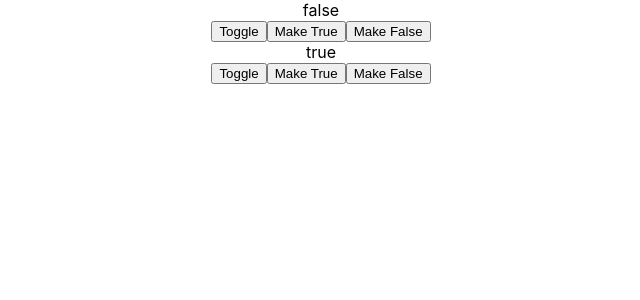
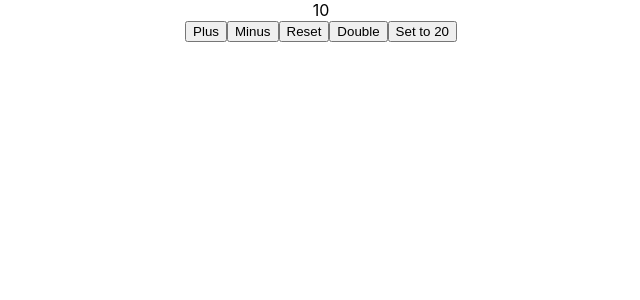
Before and after one commit to dimon08888/custom-hooks, a React (Create React App) app: page / in a window 1280 px wide. Shown: the top 300 px of the page, without its empty margins (319-959 px from the left). Built offline with nearby package versions, Linux system fonts and the light colour scheme.

Commit message:
Добавлен useCounter

```diff
--- a/src/App.tsx
+++ b/src/App.tsx
@@ -1,10 +1,15 @@
+import React from 'react'
 import './App.css'
 import useToggle from './hooks/useToggle'
+import useCounter from './hooks/useCounter'
+import { useState } from 'react'
 
 function App() {
   return (
     <div className="App">
-      <ToggleExample />
+      {/* <ToggleExample /> */}
+      {/* <ArrayExample /> */}
+      <CounterExample />
     </div>
   )
 }
@@ -28,4 +33,39 @@ function ToggleExample() {
   )
 }
 
+function ArrayExample() {
+  const [array, setArray] = useState([1, 2, 3, 4, 5, 6])
+
+  function handleAddNumber() {
+    setArray(currentArray => [...currentArray, 7])
+    // setArray(currentArray => {
+    //   const copyArray = currentArray.slice()
+    //   copyArray.push(7)
+    //   return copyArray
+    // })
+  }
+
+  return (
+    <div>
+      <div>{'[' + array.join(', ') + ']'}</div>
+      <button onClick={handleAddNumber}>Add 7</button>
+    </div>
+  )
+}
+
+function CounterExample() {
+  const { value, incrementValue, decrementValue, resetValue, doubleValue, set } =
+    useCounter(10)
+  return (
+    <div>
+      <div>{value}</div>
+      <button onClick={() => incrementValue(value)}>Plus</button>
+      <button onClick={() => decrementValue(value)}>Minus</button>
+      <button onClick={() => resetValue(value)}>Reset</button>
+      <button onClick={() => doubleValue(value)}>Double</button>
+      <button onClick={() => set(20)}>Set to 20</button>
+    </div>
+  )
+}
+
 export default App
--- /dev/null
+++ b/src/hooks/useCounter.ts
@@ -0,0 +1,27 @@
+import { useState } from 'react'
+
+export default function useCounter(initialValue: number) {
+  const [value, setValue] = useState(initialValue)
+
+  function incrementValue(value: number) {
+    setValue(value => value + 1)
+  }
+
+  function decrementValue(value: number) {
+    setValue(value => value - 1)
+  }
+
+  function resetValue(value: number) {
+    setValue(0)
+  }
+
+  function doubleValue(value: number) {
+    setValue(value => value * 2)
+  }
+
+  function set(num: number) {
+    setValue(num)
+  }
+
+  return { value, incrementValue, decrementValue, resetValue, doubleValue, set }
+}
```
